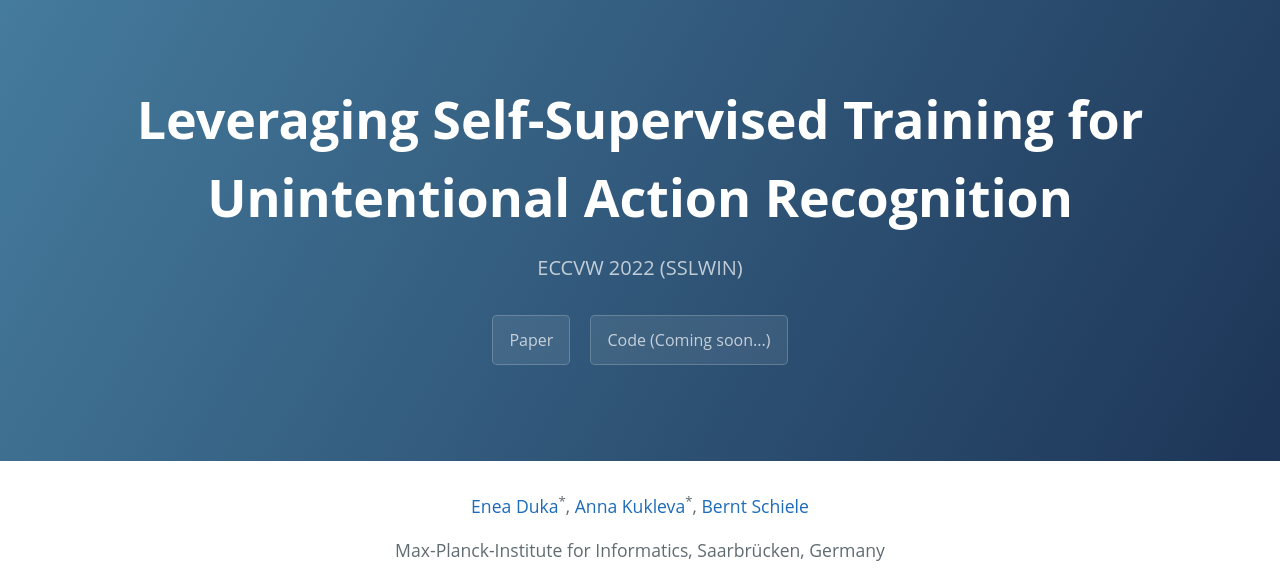
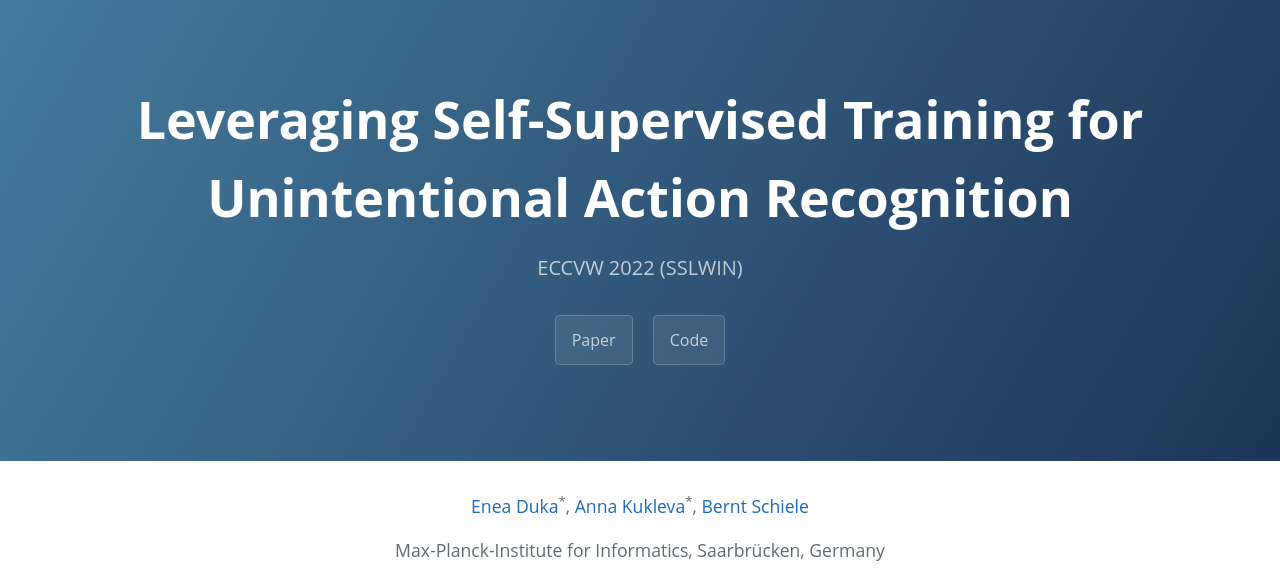
Before and after one commit to dukaenea/ssl_uar, a plain HTML site: page docs/index.html in a window 1280 px wide. Shown: the top 577 px of the page. Drawn offline with Linux system fonts and the light colour scheme.

Commit message:
Update index.html

```diff
--- a/docs/index.html
+++ b/docs/index.html
@@ -31,7 +31,7 @@
       </h1>
       <h2 class="project-tagline">ECCVW 2022 (SSLWIN)</h2>
       <a href="https://arxiv.org/pdf/2209.11870.pdf" class="btn">Paper</a>
-      <a class="btn">Code (Coming soon...)</a>
+      <a href="https://github.com/dukaenea/unintentional_actions/tree/master" class="btn">Code</a>
     </header>
     <main id="content" class="main-content" role="main">
       <div align="center">
```
